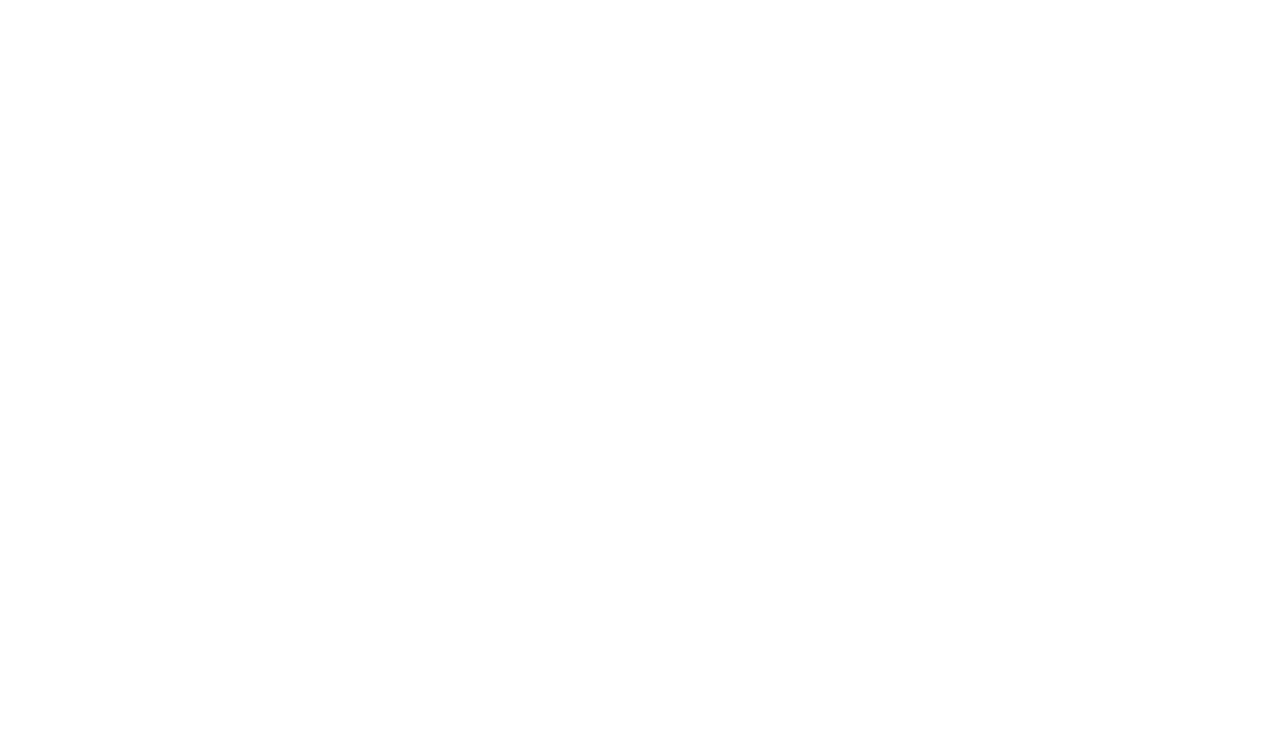
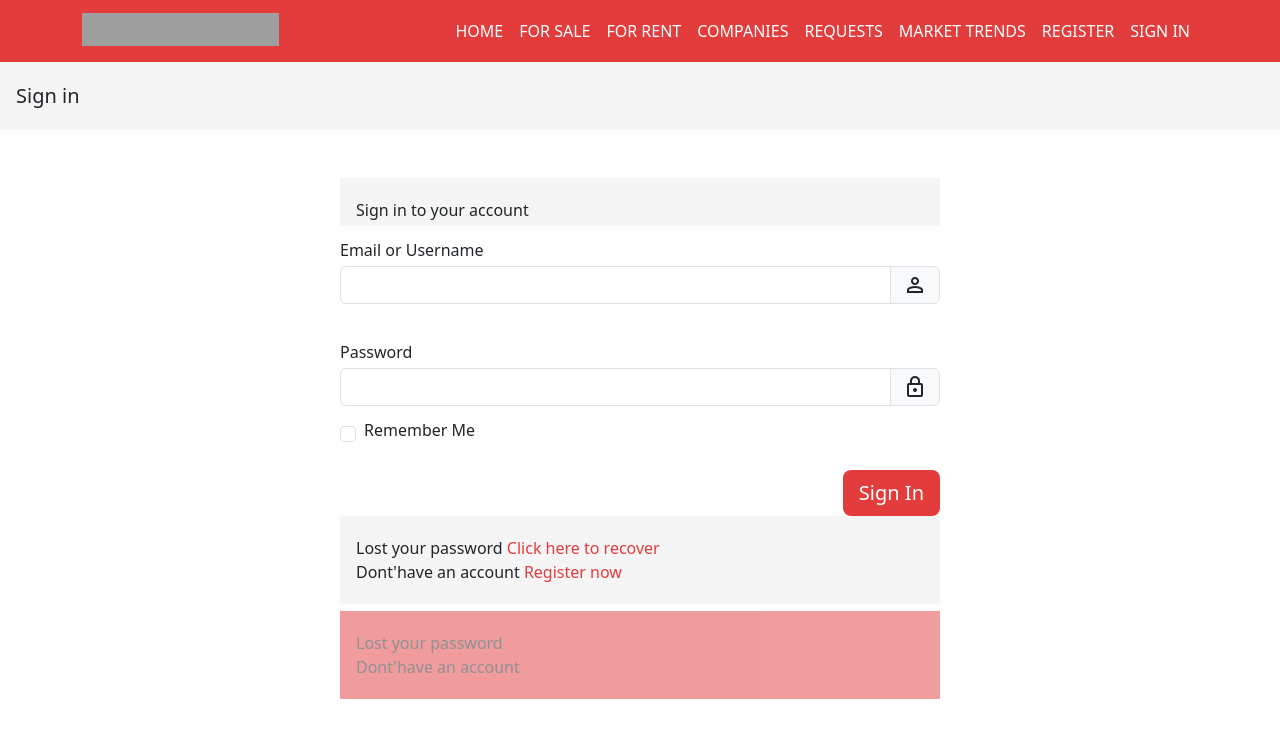
Before and after one commit to debeemedia/deborah_okeke_real_estate, a website: page index.html in a window 1280 px wide. Drawn offline with nearby package versions, Linux system fonts and the light colour scheme; grey boxes are pictures that could not be loaded.

Commit message:
test almost complete

```diff
--- a/css/style.css
+++ b/css/style.css
@@ -51,3 +51,59 @@ table {
 
 
 /* Write your css below here */
+
+.bg-primary {
+	background-color: #e23c3c !important;
+}
+
+.text-primary {
+	color: #e23c3c !important;
+}
+
+.bg-secondary {
+	background-color: #f4f5f4 !important;
+}
+
+.btn-primary {
+	background-color: #e23c3c !important;
+	border: none;
+	outline: none;
+}
+
+.navbar-brand img {
+	width: 197px;
+	height: 33px;
+}
+
+.nav-link {
+	color: white;
+}
+
+.form-title {
+	height: 35px;
+}
+
+.ht {
+	height: 38px;
+}
+
+form {
+	position: relative !important;
+}
+
+.button-div {
+	position: absolute !important;
+	right: 0 !important;
+}
+
+.form-bottom {
+	margin-top: 70px;
+}
+.form-bottom-primary {
+	margin-top: 7px;
+	opacity: 0.5;
+}
+
+/* .form-check {
+	padding-left: 410px;
+} */
--- a/index.html
+++ b/index.html
@@ -0,0 +1,120 @@
+<!DOCTYPE html>
+<html lang="en">
+    <head>
+        <meta charset="UTF-8" />
+        <meta name="viewport" content="width=device-width, initial-scale=1.0" />
+        <link href="https://cdn.jsdelivr.net/npm/bootstrap@5.3.0/dist/css/bootstrap.min.css" rel="stylesheet" integrity="sha384-9ndCyUaIbzAi2FUVXJi0CjmCapSmO7SnpJef0486qhLnuZ2cdeRhO02iuK6FUUVM" crossorigin="anonymous">
+        <link rel="stylesheet" href="./css/style.css">
+        <link rel="icon" href="https://assets.nigeriapropertycentre.com/fd45659e-dd14-4efd-ba2a-fe39cb0f57b8/launcher-icon-60.png">
+        <link rel="stylesheet" href="https://fonts.googleapis.com/css2?family=Material+Symbols+Outlined:opsz,wght,FILL,GRAD@48,400,0,0" />
+        <title>Sign in - Nigeria Property Center</title>
+    </head>
+    <body>
+        <!-- NAVIGATION -->
+        <nav class="navbar navbar-expand-md bg-primary navbar-dark">
+            <div class="container-md">
+                <!-- logo/website title -->
+                <a href="#" class="navbar-brand">
+                    <img class="img-fluid" src="https://images.nigeriapropertycentre.com/property-centre-logo.png" alt="Nigeria Property Centre">
+                </a>
+                <!-- toggle menu button -->
+                <button
+                    class="navbar-toggler"
+                    type="button"
+                    data-bs-toggle="collapse"
+                    data-bs-target="#main-nav"
+                    aria-controls="main-nav"
+                    aria-expanded="false"
+                    aria-label="Toggle navigation">
+                    <span class="navbar-toggler-icon"></span>
+                </button>
+                <!-- navbar links -->
+                <div class="collapse navbar-collapse justify-content-end" id="main-nav">
+                    <ul class="navbar-nav">
+                        <li class="nav-item">
+                            <a href="./index.html" class="nav-link">HOME</a>
+                        </li>
+                        <li class="nav-item">
+                            <a href="./html/videos.html" class="nav-link">FOR SALE</a>
+                        </li>
+                        <li class="nav-item">
+                            <a href="./html/design.html" class="nav-link">FOR RENT</a>
+                        </li>
+                        <li class="nav-item">
+                            <a href="./html/ui-ux.html" class="nav-link">COMPANIES</a>
+                        </li>
+                        <li class="nav-item">
+                            <a href="./html/contact.html" class="nav-link">REQUESTS</a>
+                        </li>
+                        <li class="nav-item">
+                            <a href="./html/contact.html" class="nav-link">MARKET TRENDS</a>
+                        </li>
+                        <li class="nav-item">
+                            <a href="./html/contact.html" class="nav-link">REGISTER</a>
+                        </li>
+                        <li class="nav-item">
+                            <a href="./html/contact.html" class="nav-link">SIGN IN</a>
+                        </li>
+                    </ul>
+                </div>
+            </div>
+        </nav>
+
+        <!-- CONTACT FORM -->
+        <section id="contact" class="mb-auto">
+                <div class="bg-secondary py-4">
+                    <p class="lead ms-3">Sign in</p>
+                </div>
+
+            <div class="row justify-content-center my-5 mx-3">
+                <div class="col-lg-6">
+                    <form action="#">
+                        <div class="form-title bg-secondary py-4 align-items-center justify-content-center">
+                            <p class="ps-3">Sign in to your account</p>
+                        </div>
+                        <label for="email" class="form-label mt-3">Email or Username</label>
+                        <div class="input-group mb-3">
+                            <input type="email" id="email" class="form-control mb-4" name="email" aria-label="Recipient's username" aria-describedby="basic-addon2">
+                            <span class="input-group-text ht" id="basic-addon2"><span class="material-symbols-outlined">
+                                person
+                                </span>
+                            </span>
+                        </div>
+                        <label for="inputPassword5" class="form-label">Password</label>
+                        <!-- <input type="password" id="inputPassword5" class="form-control" aria-labelledby="passwordHelpBlock">
+                        <div id="passwordHelpBlock" class="form-text"> -->
+                            <div class="input-group mb-3">
+                                <input type="text" class="form-control" aria-label="Recipient's username" aria-describedby="basic-addon2">
+                                <span class="input-group-text" id="basic-addon2"><span class="material-symbols-outlined">
+                                    lock
+                                    </span>
+                                </span>
+                            </div>
+                            <div class="form-check mb-4">
+                                <input class="form-check-input" type="checkbox" value="" id="flexCheckDefault">
+                                <label class="form-check-label" for="flexCheckDefault">
+                                  Remember Me
+                                </label>
+                            </div>
+                            <div class="mb-4 button-div">
+                                <button type="submit" class="btn btn-primary btn-lg">Sign In</button>
+                            </div>
+                            <div class="form-bottom bg-secondary py-4 align-items-center justify-content-center">
+                                <p class="ps-3 mb-2">Lost your password <span class="text-primary">Click here to recover</span></p>
+                                <p class="ps-3">Dont'have an account <span class="text-primary">Register now</span></p>
+                            </div>
+                            <div class="form-bottom-primary bg-primary py-4 align-items-center justify-content-center">
+                                <p class="ps-3 mb-2">Lost your password <span class="text-primary">Click here to recover</span></p>
+                                <p class="ps-3">Dont'have an account <span class="text-primary">Register now</span></p>
+                            </div>
+                        </div>
+
+
+                    </form>
+                </div>
+            </div>
+        </section>
+
+        <script src="https://cdn.jsdelivr.net/npm/bootstrap@5.3.0/dist/js/bootstrap.bundle.min.js" integrity="sha384-geWF76RCwLtnZ8qwWowPQNguL3RmwHVBC9FhGdlKrxdiJJigb/j/68SIy3Te4Bkz" crossorigin="anonymous"></script>
+    </body>
+</html>
```
Also changed, not shown: README.md.
